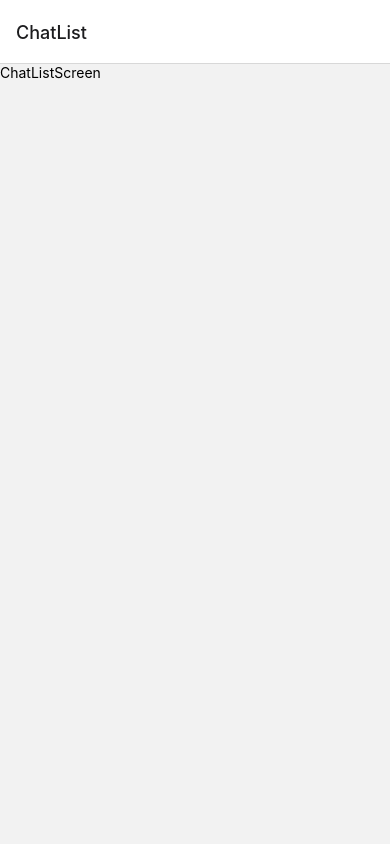
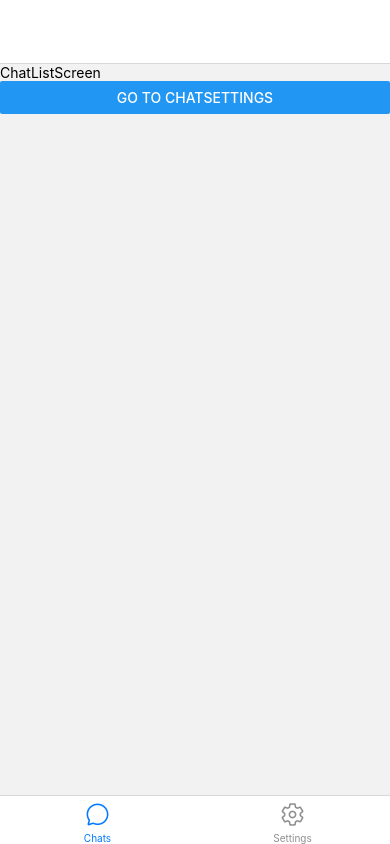
Before and after one commit to mehedi609/WhatsAppClone_ReactNative, a React Native app: screen /ChatList in a window 390 px wide. Built offline with nearby package versions, Linux system fonts and the light colour scheme.

Commit message:
implemented Main navigation

```diff
--- a/App.js
+++ b/App.js
@@ -1,16 +1,13 @@
 import 'react-native-gesture-handler';
 import React, { useCallback } from 'react';
-import { StyleSheet, Text, View } from 'react-native';
-import { SafeAreaProvider, SafeAreaView } from 'react-native-safe-area-context';
+import { StyleSheet } from 'react-native';
+import { SafeAreaProvider } from 'react-native-safe-area-context';
 import { useFonts } from 'expo-font';
 import * as SplashScreen from 'expo-splash-screen';
-import { NavigationContainer } from '@react-navigation/native';
-import { createStackNavigator } from '@react-navigation/stack';
 
-import ChatListScreen from './screens/ChatListScreen';
+import AppNavigator from './navigation/AppNavigator';
 
 SplashScreen.preventAutoHideAsync();
-const Statck = createStackNavigator();
 
 export default function App() {
   const [fontsLoaded, fontError] = useFonts({
@@ -46,11 +43,7 @@ export default function App() {
 
   return (
     <SafeAreaProvider style={styles.container} onLayout={onLayoutRootView}>
-      <NavigationContainer>
-        <Statck.Navigator>
-          <Statck.Screen name='ChatList' component={ChatListScreen} />
-        </Statck.Navigator>
-      </NavigationContainer>
+      <AppNavigator />
     </SafeAreaProvider>
   );
 }
--- /dev/null
+++ b/navigation/AppNavigator.js
@@ -0,0 +1,14 @@
+import React from 'react';
+import { NavigationContainer } from '@react-navigation/native';
+
+import MainNavigator from './MainNavigator';
+
+const AppNavigator = () => {
+  return (
+    <NavigationContainer>
+      <MainNavigator />
+    </NavigationContainer>
+  );
+};
+
+export default AppNavigator;
--- /dev/null
+++ b/navigation/MainNavigator.js
@@ -0,0 +1,61 @@
+import React from 'react';
+import { createStackNavigator } from '@react-navigation/stack';
+import { createBottomTabNavigator } from '@react-navigation/bottom-tabs';
+import { Ionicons } from '@expo/vector-icons';
+
+import ChatListScreen from '../screens/ChatListScreen';
+import ChatSettingsScreen from '../screens/ChatSettingsScreen';
+import SettingsScreen from '../screens/SettingsScreen';
+
+const Stack = createStackNavigator();
+const Tab = createBottomTabNavigator();
+
+const TabNavigator = () => {
+  return (
+    <Tab.Navigator screenOptions={{ headerTitle: '' }}>
+      <Tab.Screen
+        name='ChatList'
+        component={ChatListScreen}
+        options={{
+          tabBarLabel: 'Chats',
+          tabBarIcon: ({ color, size }) => (
+            <Ionicons name='chatbubble-outline' size={size} color={color} />
+          ),
+        }}
+      />
+      <Tab.Screen
+        name='Settings'
+        component={SettingsScreen}
+        options={{
+          tabBarLabel: 'Settings',
+          tabBarIcon: ({ color, size }) => (
+            <Ionicons name='settings-outline' size={size} color={color} />
+          ),
+        }}
+      />
+    </Tab.Navigator>
+  );
+};
+
+const MainNavigator = () => {
+  return (
+    <Stack.Navigator>
+      <Stack.Screen
+        name='Home'
+        component={TabNavigator}
+        options={{ headerShown: false }}
+      />
+      <Stack.Screen
+        name='ChatSettings'
+        component={ChatSettingsScreen}
+        options={{
+          headerTitle: 'Settings',
+          headerBackTitle: 'Back',
+          animationEnabled: true,
+        }}
+      />
+    </Stack.Navigator>
+  );
+};
+
+export default MainNavigator;
--- a/package.json
+++ b/package.json
@@ -9,6 +9,7 @@
     "web": "expo start --web"
   },
   "dependencies": {
+    "@react-navigation/bottom-tabs": "^6.5.20",
     "@react-navigation/native": "^6.1.17",
     "@react-navigation/stack": "^6.3.29",
     "expo": "~50.0.14",
@@ -17,9 +18,9 @@
     "expo-status-bar": "~1.11.1",
     "react": "18.2.0",
     "react-native": "0.73.6",
+    "react-native-gesture-handler": "~2.14.0",
     "react-native-safe-area-context": "4.8.2",
-    "react-native-screens": "~3.29.0",
-    "react-native-gesture-handler": "~2.14.0"
+    "react-native-screens": "~3.29.0"
   },
   "devDependencies": {
     "@babel/core": "^7.20.0",
--- a/screens/ChatListScreen.js
+++ b/screens/ChatListScreen.js
@@ -1,8 +1,18 @@
 import React from 'react';
-import { Text, StyleSheet } from 'react-native';
+import { Text, StyleSheet, View, Button } from 'react-native';
 
-const ChatListScreen = () => {
-  return <Text>ChatListScreen</Text>;
+const ChatListScreen = (props) => {
+  return (
+    <View>
+      <Text>ChatListScreen</Text>
+      <Button
+        title={'Go to ChatSettings'}
+        onPress={() => {
+          return props.navigation.navigate('ChatSettings');
+        }}
+      />
+    </View>
+  );
 };
 
 const styles = StyleSheet.create({});
--- /dev/null
+++ b/screens/ChatSettingsScreen.js
@@ -0,0 +1,10 @@
+import React from 'react';
+import { Text, StyleSheet } from 'react-native';
+
+const ChatSettingsScreen = () => {
+  return <Text>ChatSettingsScreen</Text>;
+};
+
+const styles = StyleSheet.create({});
+
+export default ChatSettingsScreen;
--- /dev/null
+++ b/screens/SettingsScreen.js
@@ -0,0 +1,14 @@
+import React from 'react';
+import { Text, StyleSheet, View } from 'react-native';
+
+const SettingsScreen = () => {
+  return (
+    <View>
+      <Text>SettingsScreen</Text>
+    </View>
+  );
+};
+
+const styles = StyleSheet.create({});
+
+export default SettingsScreen;
```
Also changed, not shown: 1 other file (tests, documents, lock files or other folders).
